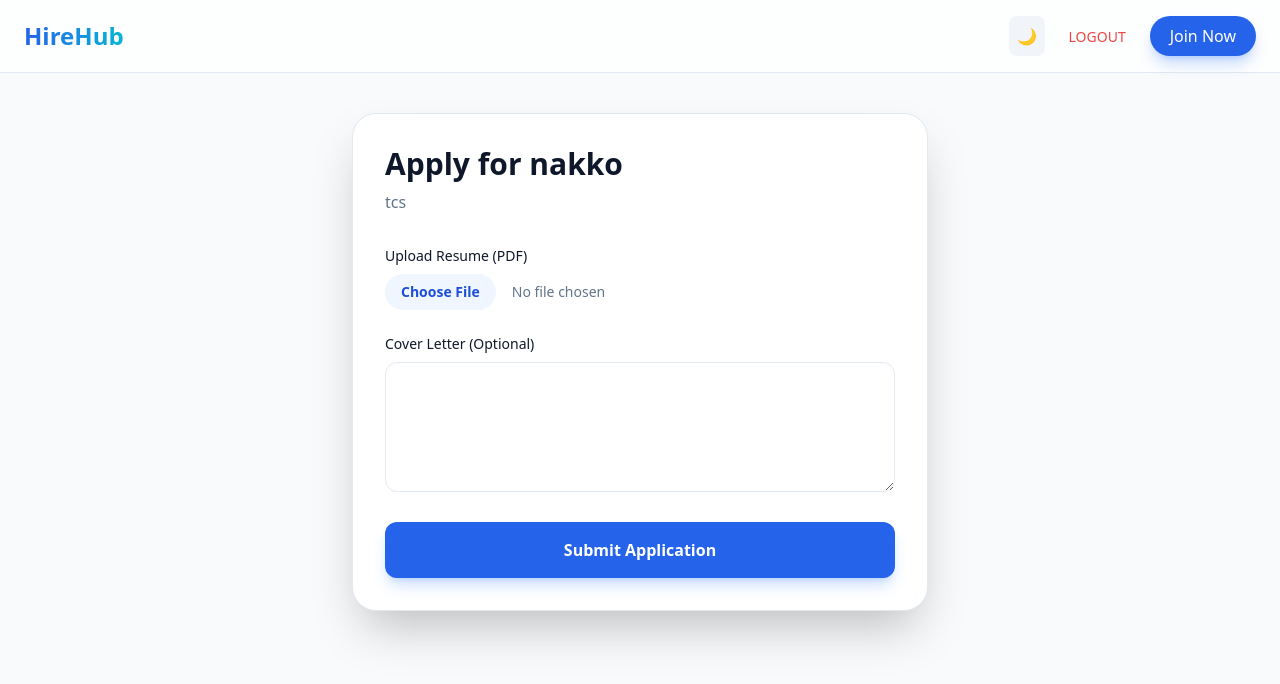
After one commit to bhardwajdev046/Job-Portal-System, a Django app: page /jobs/job/1/apply/ in a window 1280 px wide. The commit adds this page. Shown: the top 684 px of the page. Run offline with Django 4.2, Linux system fonts and the light colour scheme; a user stored in the database is signed in; data comes from the database, SQL or seed files in the repository; both versions use the stored data as it was after the commit; some libraries are stand-ins or nearby versions.

Commit message:
i apply logic on job detail page and make it functional

```diff
--- a/job_portal/settings.py
+++ b/job_portal/settings.py
@@ -135,3 +135,9 @@ AUTH_USER_MODEL = 'accounts.User'
 
 LOGIN_REDIRECT_URL = 'home'
 LOGOUT_REDIRECT_URL = 'login'
+
+import os
+
+# Media files (Resumes, Profile Pictures etc.)
+MEDIA_URL = '/media/'
+MEDIA_ROOT = os.path.join(BASE_DIR, 'media')
--- a/job_portal/urls.py
+++ b/job_portal/urls.py
@@ -2,6 +2,8 @@ from django.contrib import admin
 from django.urls import path, include
 from jobs import views as job_views
 
+from django.conf import settings
+from django.conf.urls.static import static
 urlpatterns = [
     path('admin/', admin.site.urls),
 
@@ -14,3 +16,6 @@ urlpatterns = [
     # 3. Home Page
     path('', job_views.home, name='home'),
 ]
+
+if settings.DEBUG:
+    urlpatterns += static(settings.MEDIA_URL, document_root=settings.MEDIA_ROOT)
--- a/jobs/urls.py
+++ b/jobs/urls.py
@@ -1,9 +1,11 @@
 
 from django.urls import include, path
-from .views import job_detail, post_job
+
+from accounts import views
+from .views import apply_job, apply_job, job_detail, post_job
 
 urlpatterns = [
     path('post-job/', post_job, name='post_job'),
     path('job/<int:pk>/', job_detail, name='job_detail'),
-
+    path('job/<int:pk>/apply/', apply_job, name='apply_job'),
 ]
--- a/jobs/views.py
+++ b/jobs/views.py
@@ -38,3 +38,26 @@ def job_detail(request, pk):
         'job': job,
         'has_applied': has_applied
     })
+
+@login_required
+def apply_job(request, pk):
+    job = get_object_or_404(Job, pk=pk)
+
+    # Check karein user Employer toh nahi hai?
+    if request.user.is_employer:
+        return redirect('home')
+
+    if request.method == 'POST':
+        resume = request.FILES.get('resume')
+        cover_letter = request.POST.get('cover_letter')
+
+        # Application create karein
+        Application.objects.create(
+            job=job,
+            user=request.user,
+            resume=resume,
+            cover_letter=cover_letter
+        )
+        return redirect('job_detail', pk=pk)
+
+    return render(request, 'jobs/apply_form.html', {'job': job})
--- /dev/null
+++ b/templates/jobs/apply_form.html
@@ -0,0 +1,25 @@
+{% extends 'base.html' %}
+{% block content %}
+<div class="max-w-xl mx-auto bg-white dark:bg-slate-800 p-8 rounded-3xl shadow-2xl border border-slate-200 dark:border-slate-700">
+    <h2 class="text-3xl font-bold dark:text-white mb-2">Apply for {{ job.title }}</h2>
+    <p class="text-slate-500 mb-8">{{ job.company_name }}</p>
+
+    <form method="POST" enctype="multipart/form-data" class="space-y-6">
+        {% csrf_token %}
+
+        <div>
+            <label class="block text-sm font-medium dark:text-slate-200 mb-2">Upload Resume (PDF)</label>
+            <input type="file" name="resume" required class="w-full text-sm text-slate-500 file:mr-4 file:py-2 file:px-4 file:rounded-full file:border-0 file:text-sm file:font-semibold file:bg-blue-50 file:text-blue-700 hover:file:bg-blue-100 dark:file:bg-slate-700 dark:file:text-slate-200">
+        </div>
+
+        <div>
+            <label class="block text-sm font-medium dark:text-slate-200 mb-2">Cover Letter (Optional)</label>
+            <textarea name="cover_letter" rows="4" class="w-full p-4 rounded-xl border border-slate-200 dark:border-slate-700 dark:bg-slate-900 focus:ring-2 focus:ring-blue-500 outline-none transition-all"></textarea>
+        </div>
+
+        <button type="submit" class="w-full bg-blue-600 text-white font-bold py-4 rounded-xl hover:bg-blue-700 transition-all shadow-lg shadow-blue-500/25">
+            Submit Application
+        </button>
+    </form>
+</div>
+{% endblock %}
--- a/templates/jobs/job_detail.html
+++ b/templates/jobs/job_detail.html
@@ -41,7 +41,7 @@
                             Already Applied ✅
                         </button>
                     {% else %}
-                        <a href="#" class="block text-center w-full bg-blue-600 hover:bg-blue-700 text-white py-4 rounded-xl font-bold shadow-lg shadow-blue-500/30 transition-all transform hover:-translate-y-1">
+                        <a href="{% url 'apply_job' job.pk %}" class="block text-center w-full bg-blue-600 hover:bg-blue-700 text-white py-4 rounded-xl font-bold shadow-lg shadow-blue-500/30 transition-all transform hover:-translate-y-1">
                             Apply for this Position
                         </a>
                     {% endif %}
```
Also changed, not shown: db.sqlite3.
